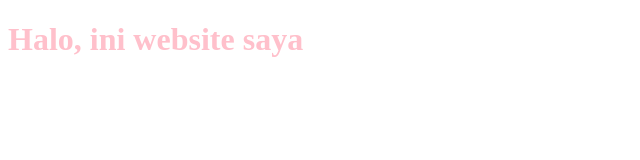
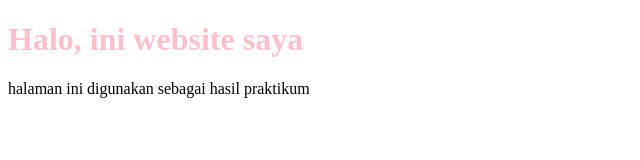
Before and after one commit to akhtararamimuhammadaji-collab/praktikum-git-25-563832-SV-563832, a plain HTML site: page index.html in a window 1280 px wide. Shown: the whole page, without its empty margins (0-640 px from the left). Drawn offline with Linux system fonts and the light colour scheme.

Commit message:
feat: menambahkan paragraf

```diff
--- a/index.html
+++ b/index.html
@@ -5,5 +5,6 @@
   </head>
   <body>
     <h1 style="color: pink;">Halo, ini website saya</h1>
+    <p>halaman ini digunakan sebagai hasil praktikum</p>
   </body>
 </html>
```
